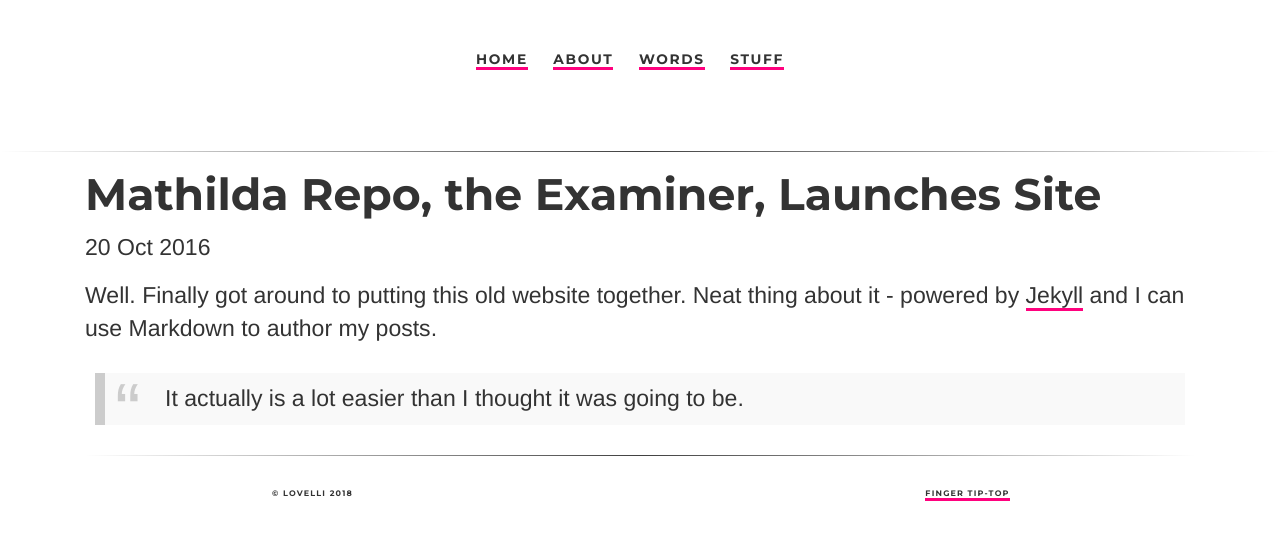
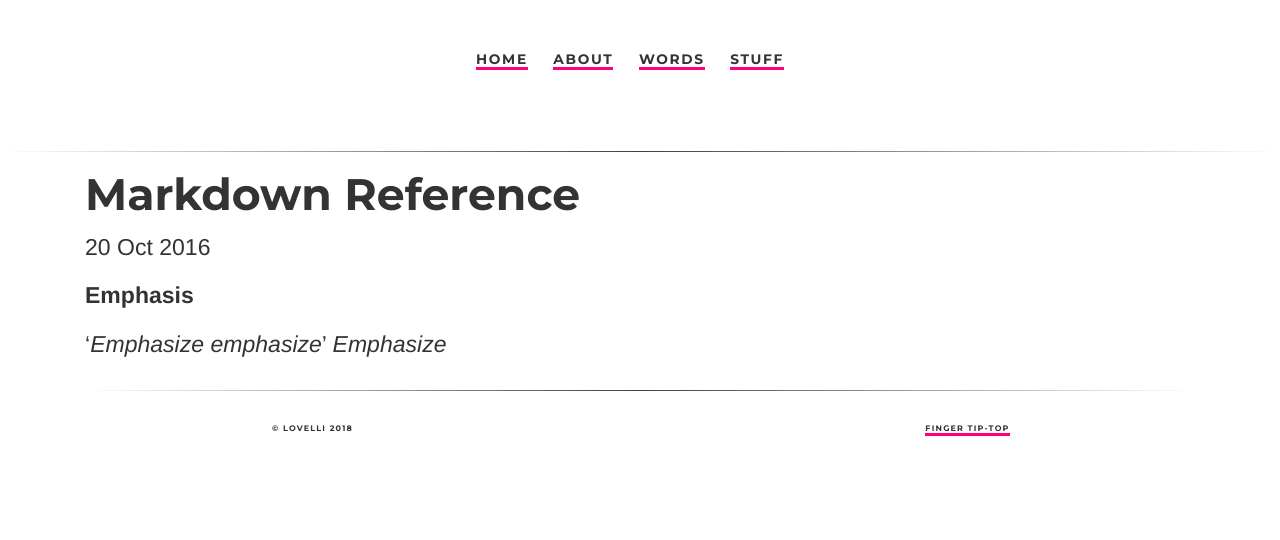
Before and after one commit to ariesti/ariesti.github.io, a Jekyll site: the page built from _posts/2016-10-20-mathilda-repo-site-launched.md, in a window 1280 px wide. Shown: the top 540 px of the page. Built offline with Jekyll 4.4.1, drawn with Linux system fonts in a browser that asks for light colours.

Commit message:
Update 2016-10-20-mathilda-repo-site-launched.md

```diff
--- a/_posts/2016-10-20-mathilda-repo-site-launched.md
+++ b/_posts/2016-10-20-mathilda-repo-site-launched.md
@@ -1,9 +1,9 @@
 ---
 layout: post
-title: "Mathilda Repo, the Examiner, Launches Site"
+title: "Markdown Reference"
 date: 2016-10-20
 ---
 
-Well. Finally got around to putting this old website together. Neat thing about it - powered by [Jekyll](http://jekyllrb.com) and I can use Markdown to author my posts.
+**Emphasis**
 
-> It actually is a lot easier than I thought it was going to be.
+'*Emphasize* _emphasize_'                   *Emphasize*
```
